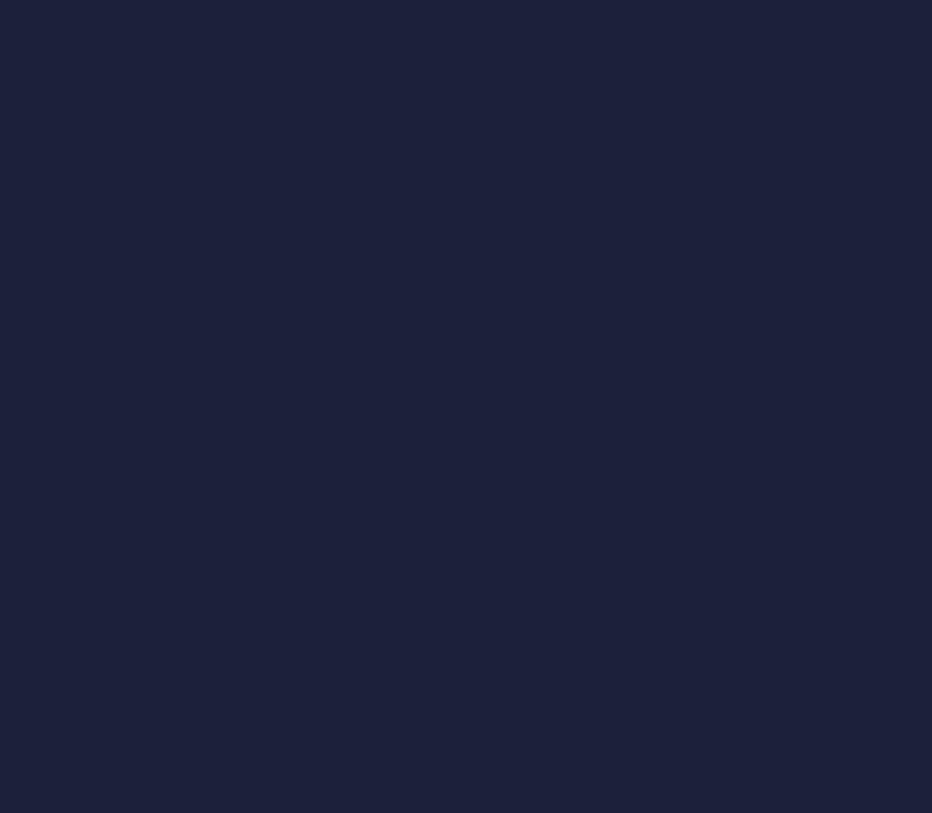
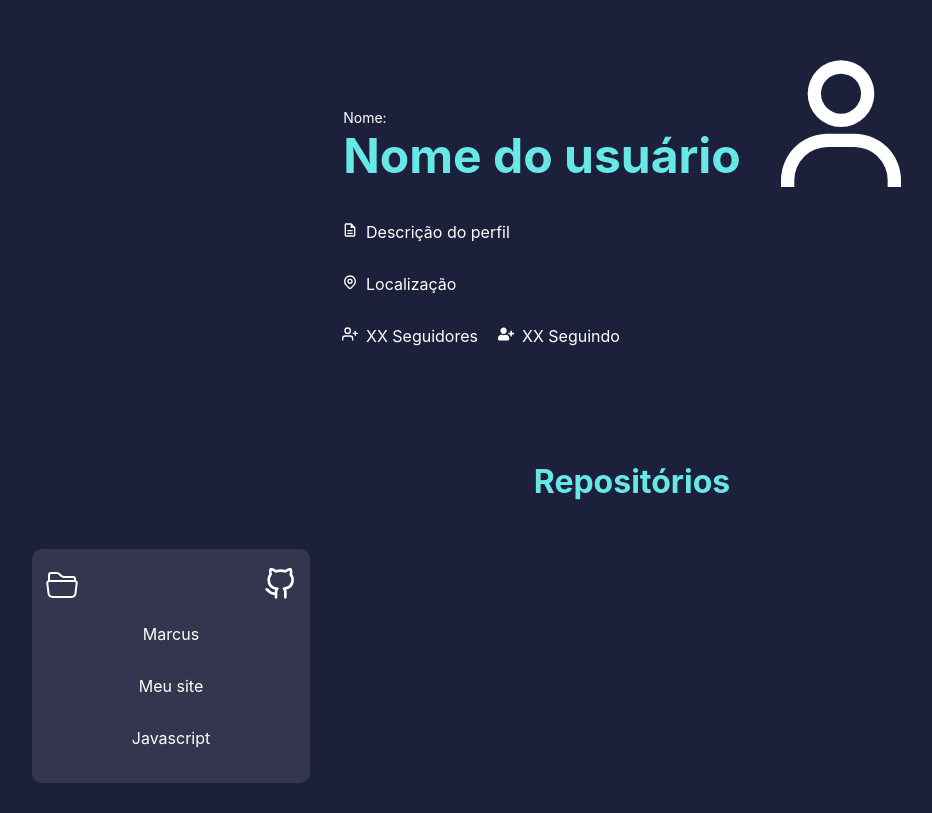
Before and after one commit to Kinho11/vemserdbc-trabalho-final-ts, a React (Create React App) app: page /Profile in a window 1280 px wide. Shown: the part 101-914 px from the top of the page, without its empty margins (8-940 px from the left). Before the commit the page ends 800 px from the top, so only its background shows below. Built offline with nearby package versions, Linux system fonts and the light colour scheme.

Commit message:
finalizado o layout do perfil

```diff
--- /dev/null
+++ b/src/components/CardRepositorio/CardRepositorio.styled.ts
@@ -0,0 +1,30 @@
+import styled from "styled-components";
+
+export const CardContainer = styled.section`
+
+    .cards{
+        width: 250px;
+        max-height: 350px ;
+        display: flex;
+        flex-direction: column;
+        align-items: center;
+        background-color: #33364E;
+        padding: 19px 14px;
+        border-radius: 10px;
+        color: white;
+        .icone{
+            font-size: 2rem;
+            width: 250px;
+            display: flex;
+            justify-content: space-between;
+        }
+
+        .infoRepo{
+            max-width: 200px;
+            display: flex;
+            flex-direction: column;
+            word-wrap: break-word;
+            text-align: center;
+        }
+    }
+`
--- /dev/null
+++ b/src/components/CardRepositorio/CardRepositorio.tsx
@@ -0,0 +1,37 @@
+import React from 'react'
+
+import { CardContainer } from './CardRepositorio.styled'
+
+import {BsFolder2Open} from 'react-icons/bs'
+import {FiGithub} from 'react-icons/fi'
+
+type Tprops = {
+    repoNome?: string,
+    repoDescricao?: string,
+    repoLinguagens?: string
+}
+
+export const CardRepositorio: React.FC<Tprops>= ({repoNome, repoDescricao, repoLinguagens}) => {
+  return (
+    <>
+        <CardContainer>
+            <div className='cards'>
+                <span className='icone'>
+                    <i><BsFolder2Open/></i>
+                    <i><FiGithub/></i>
+                </span>
+
+                <div className='infoRepo'>
+                    <p>{repoNome}</p>
+
+                    <p>{repoDescricao}</p>
+
+                    <p>{repoLinguagens}</p>
+                </div>
+
+            </div>
+        </CardContainer>
+
+    </>
+  )
+}
--- /dev/null
+++ b/src/pages/Profile/Profile.styled.ts
@@ -0,0 +1,80 @@
+import styled from 'styled-components'
+
+export const Section = styled.section`
+    max-width: 1000px;
+    margin: 148px auto;
+    color: white;
+    /* background-color: red; */
+
+    .container{
+        max-width:580px ;
+        margin: 0 auto;
+
+        .nameUser{
+            display: flex;
+            align-items: center;
+            justify-content: center;
+            gap: 20px;
+
+            span:first-child h3{
+                margin: 0;
+                font-size: 14px;
+                font-weight: 400;
+            }
+
+            span .nome{
+                color: #68E7E7;
+                font-weight: 700;
+                font-size: 48px;
+                margin: 0;
+            }
+
+            .iconUser{
+                font-size: 10rem;
+            }
+        }
+
+        .informacoes{
+            display: flex;
+            flex-direction: column;
+            margin-top: -40px;
+
+            .infoUser{
+                display: flex;
+                align-items: center;
+                gap: 8px;
+            }
+
+            .infoUserSeguidores{
+                display: flex;
+                gap: 20px;
+                div{
+                    display: flex;
+                    align-items: center;
+                    gap: 8px;
+                }
+            }
+        }
+
+
+    }
+
+    h1{
+        text-align: center;
+        font-size: 32px;
+        font-weight: 700;
+        color: #68E7E7;
+        margin-top: 100px;
+    }
+
+
+`
+
+export const ContainerCards = styled.section`
+    max-width: 1200px;
+    margin: 30px auto;
+    margin-top: -100px;
+    display: flex;
+    flex-wrap: wrap;
+    gap: 22px;
+`
--- a/src/pages/Profile/Profile.tsx
+++ b/src/pages/Profile/Profile.tsx
@@ -1,8 +1,62 @@
 import React from 'react'
+
+import { Section,ContainerCards } from './Profile.styled'
+
+import {BiUser} from 'react-icons/bi'
+import {MdOutlineDescription} from 'react-icons/md'
+import {HiOutlineLocationMarker} from 'react-icons/hi'
+import {FiUserPlus} from 'react-icons/fi'
+import {FaUserPlus} from 'react-icons/fa'
+import { CardRepositorio } from '../../components/CardRepositorio/CardRepositorio'
+
 
 export const Profile = () => {
   return (
     <>
+      <Section>
+        <div className='container'>
+          <div className='nameUser'>
+            <span>
+              <h3>Nome:</h3>
+              <h1 className='nome'>Nome do usuário</h1>
+            </span>
+            <span>
+              <i className='iconUser'><BiUser/></i>
+            </span>
+          </div>
+
+            <div className='informacoes'>
+
+              <div className='infoUser'>
+                <i><MdOutlineDescription/></i>
+                <p>Descrição do perfil</p>
+              </div>
+
+              <div className='infoUser'>
+                <i><HiOutlineLocationMarker/></i>
+                <p>Localização</p>
+              </div>
+
+              <div className='infoUserSeguidores'>
+                <div>
+                  <i><FiUserPlus/></i>
+                  <p>XX Seguidores</p>
+                </div>
+
+                <div>
+                  <i><FaUserPlus/></i>
+                  <p>XX Seguindo</p>
+                </div>
+              </div>
+
+            </div>
+        </div>
+
+        <h1>Repositórios</h1>
+      </Section>
+      <ContainerCards>
+        <CardRepositorio repoNome='Marcus' repoDescricao='Meu site' repoLinguagens='Javascript'/>
+      </ContainerCards>
     </>
   )
 }
```
